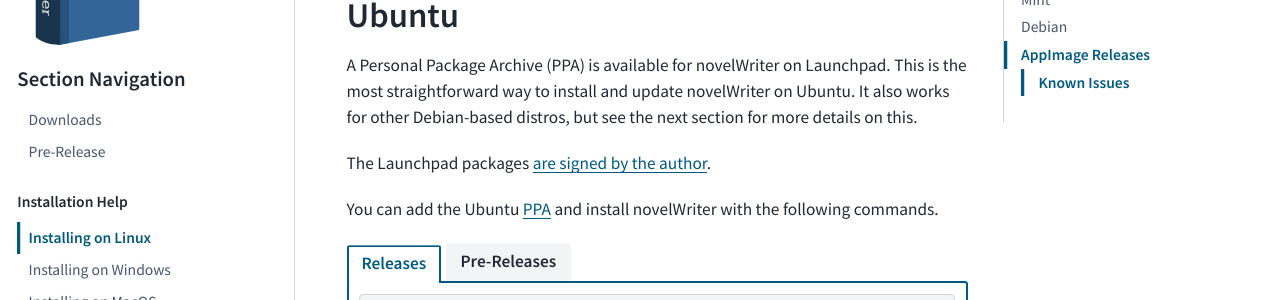
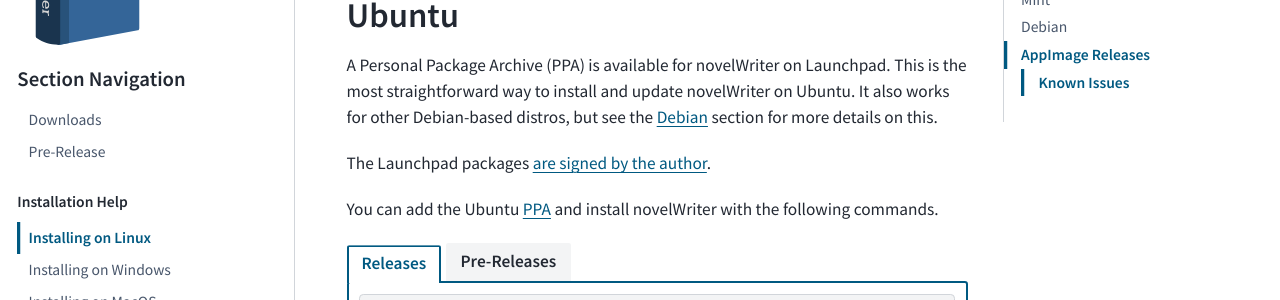
Before and after one commit to vkbo/novelWriter.io, a Sphinx documentation site: the page built from source/download/install_linux.rst, in a window 1280 px wide and 900 px high, scrolled down 378 px. Shown: the part 206-506 px from the top of the window. Built offline with Sphinx 7.4.7 and the PyData theme 0.15.4, drawn with Linux system fonts in a browser that asks for light colours; some of the changed lines change nothing that is shown.

Commit message:
Update reference on Linux install help page

```diff
--- a/source/download/install_linux.rst
+++ b/source/download/install_linux.rst
@@ -14,6 +14,8 @@
 There are different ways to install novelWriter, depending on your Linux distro. Here is a quick overview.
 
 
+.. _main_install_linux_fedora:
+
 Fedora
 ======
 
@@ -26,12 +28,15 @@
    sudo dnf install novelwriter
 
 
+.. _main_install_linux_ubuntu:
+
 Ubuntu
 ======
 
 A Personal Package Archive (PPA) is available for novelWriter on Launchpad. This is the most
 straightforward way to install and update novelWriter on Ubuntu. It also works for other
-Debian-based distros, but see the next section for more details on this.
+Debian-based distros, but see the :ref:`main_install_linux_debian` section for more details on
+this.
 
 The Launchpad packages `are signed by the author <https://launchpad.net/~vkbo>`__.
 
@@ -56,6 +61,8 @@
          sudo apt update
          sudo apt install novelwriter
 
+
+.. _main_install_linux_mint:
 
 Mint
 ====
@@ -88,6 +95,8 @@
 After that, you should be able to install novelWriter from the package installer tool or from the
 command line.
 
+
+.. _main_install_linux_debian:
 
 Debian
 ======
```
